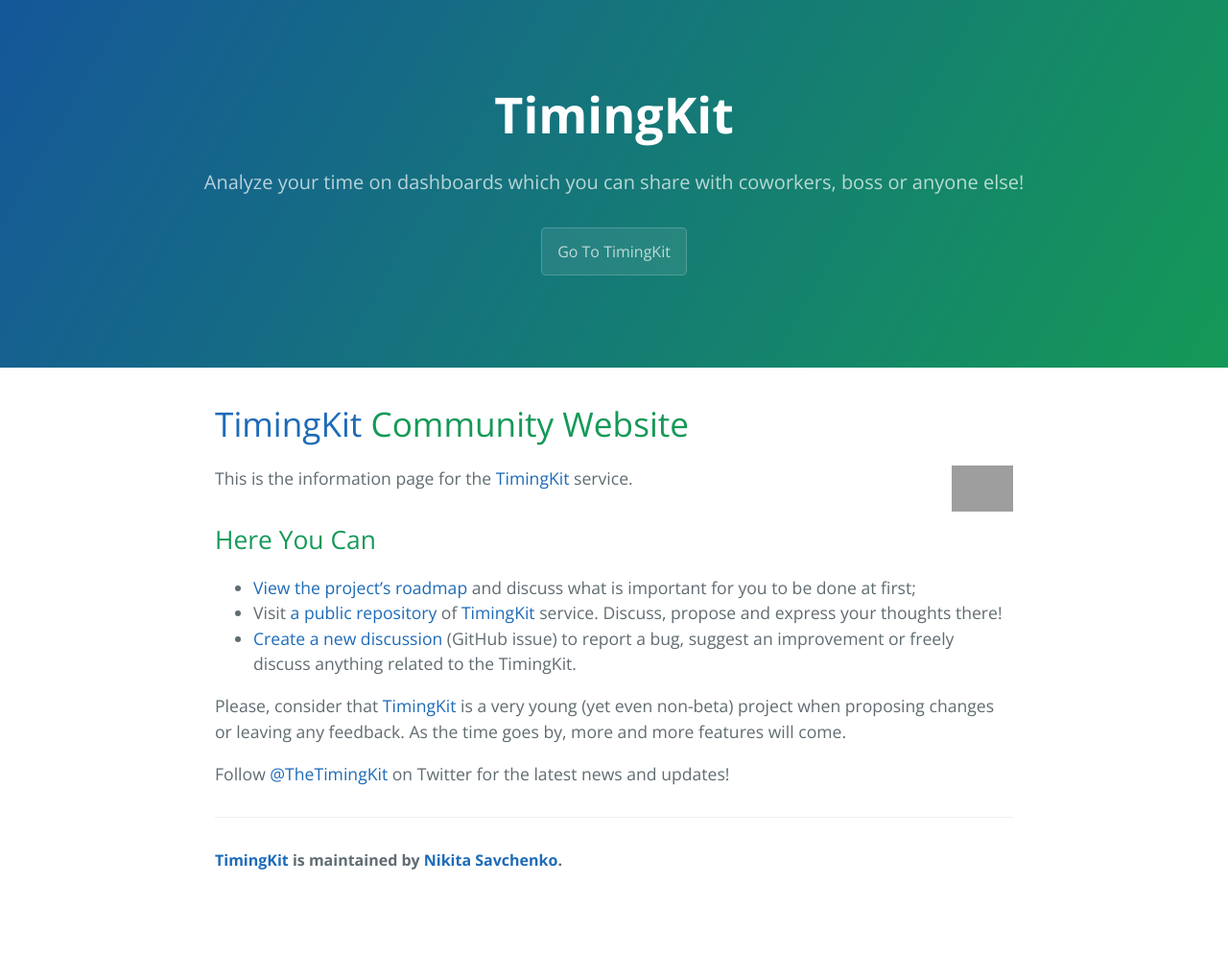
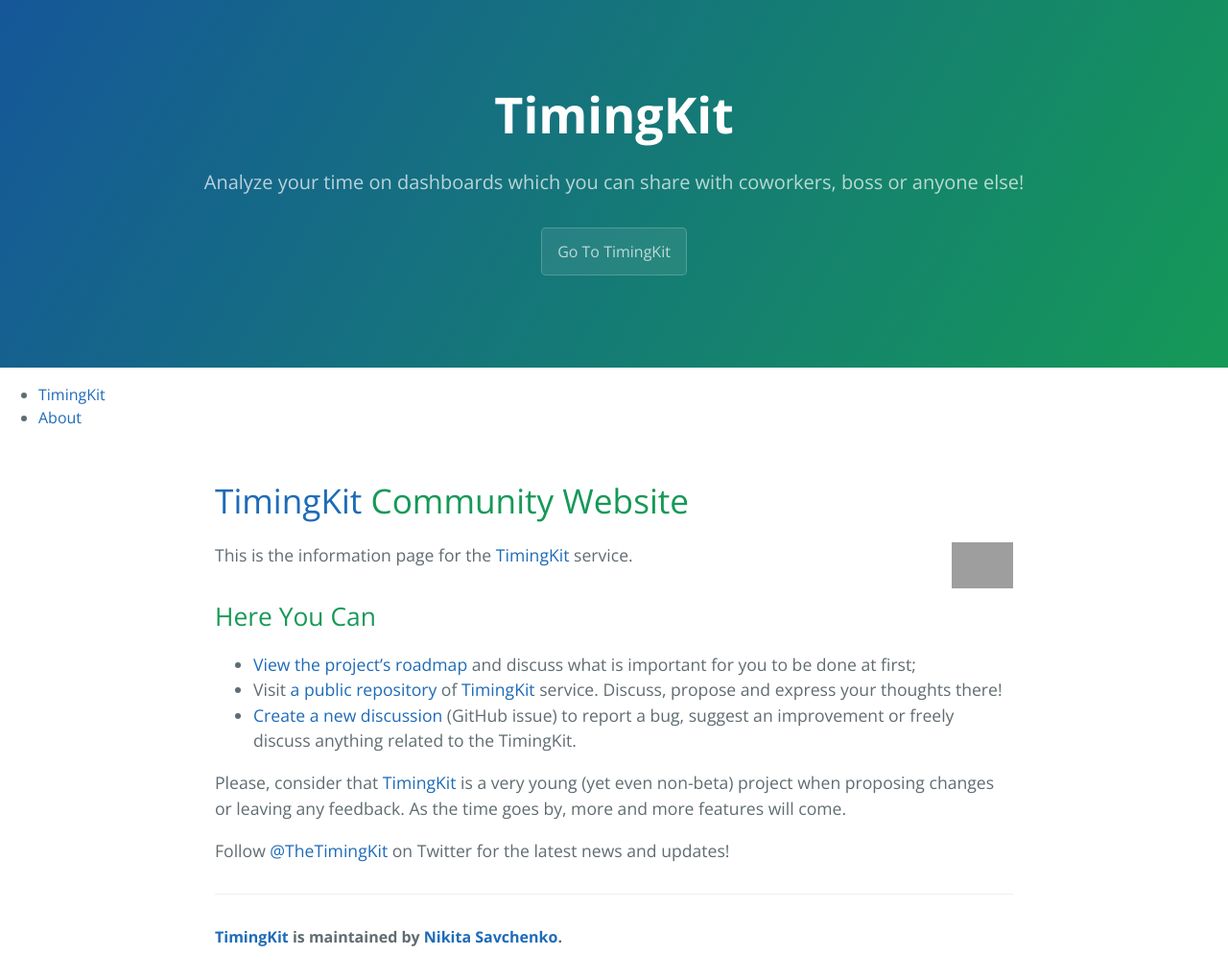
Before and after one commit to nikitaeverywhere/timingkit-community, a Jekyll site: the page built from docs/index.md, in a window 1280 px wide. Shown: the whole page at 96% size. Built offline with Jekyll 4.4.1, drawn with Linux system fonts in a browser that asks for light colours; before the commit the page ends 940 px from its top, so only the background shows below that; grey boxes are pictures that could not be loaded.

Commit message:
Navigation fix

```diff
--- a/docs/_config.yml
+++ b/docs/_config.yml
@@ -8,4 +8,4 @@ service_url: https://timingkit.tk
 author_name: Nikita Savchenko
 author_url: https://nikita.tk
 
-theme: jekyll-theme-architect
+theme: jekyll-theme-cayman
--- a/docs/_layouts/default.html
+++ b/docs/_layouts/default.html
@@ -18,7 +18,7 @@
     </section>
 
 	<section class="page-navigation">
-	{% include navigation.html context="[top-level-path]" %}
+		{% include navigation.html context="/" %}
 	</section>
 
     <section class="main-content">
```
